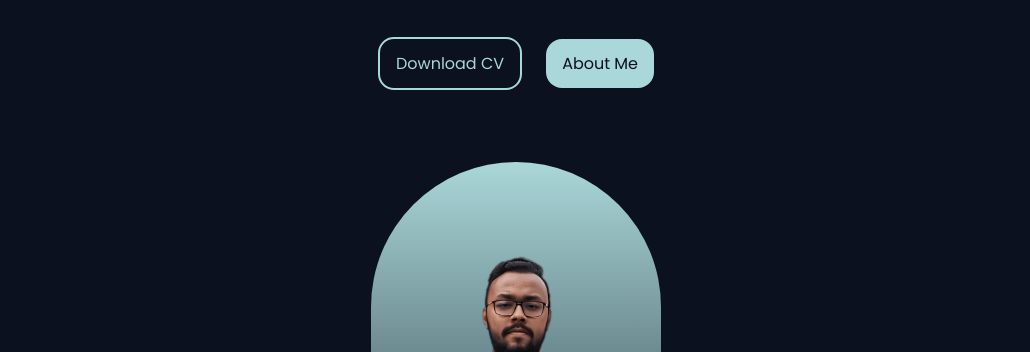
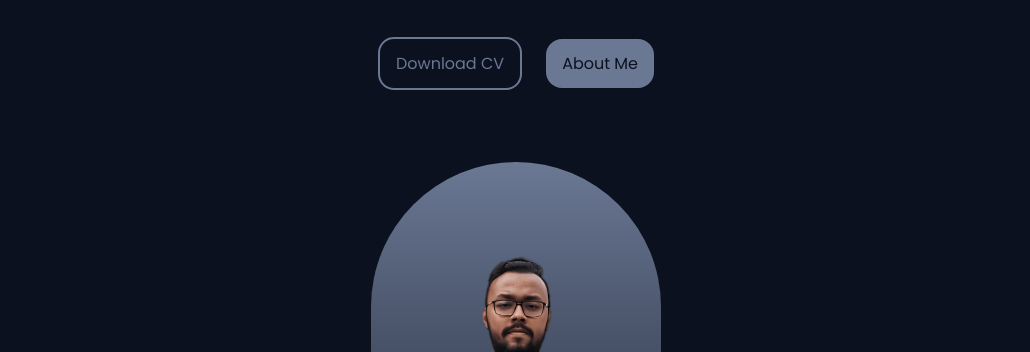
Before and after one commit to ashikulislamm/myportfolio, a plain HTML site: page index.html in a window 1280 px wide. Shown: the part 245-597 px from the top of the page, without its empty margins (124-1154 px from the left). Drawn offline with nearby package versions, Linux system fonts and the light colour scheme.

Commit message:
Color Updated

```diff
--- a/assets/css/styles.css
+++ b/assets/css/styles.css
@@ -13,11 +13,13 @@
         Pink: hsl(356, 66%, 75%)
         Teal: hsl(174, 63%, 62%)
         Green : hsla(182.55, 38.21%, 75.88%);
+        Deep Purple : hsla(286, 56%, 47%,1);
+        Deep Silver : hsla(221, 16%, 50%,1);
   */
 
-  --first-hue: 182.55;
-  --sat: 38.21%;
-  --lig: 75.88%;
+  --first-hue: 221;
+  --sat: 16%;
+  --lig: 50%;
   --second-hue: 219;
   --first-color: hsl(var(--first-hue), var(--sat), var(--lig));
   --first-color-alt: hsl(var(--first-hue), var(--sat), 71%);
```
